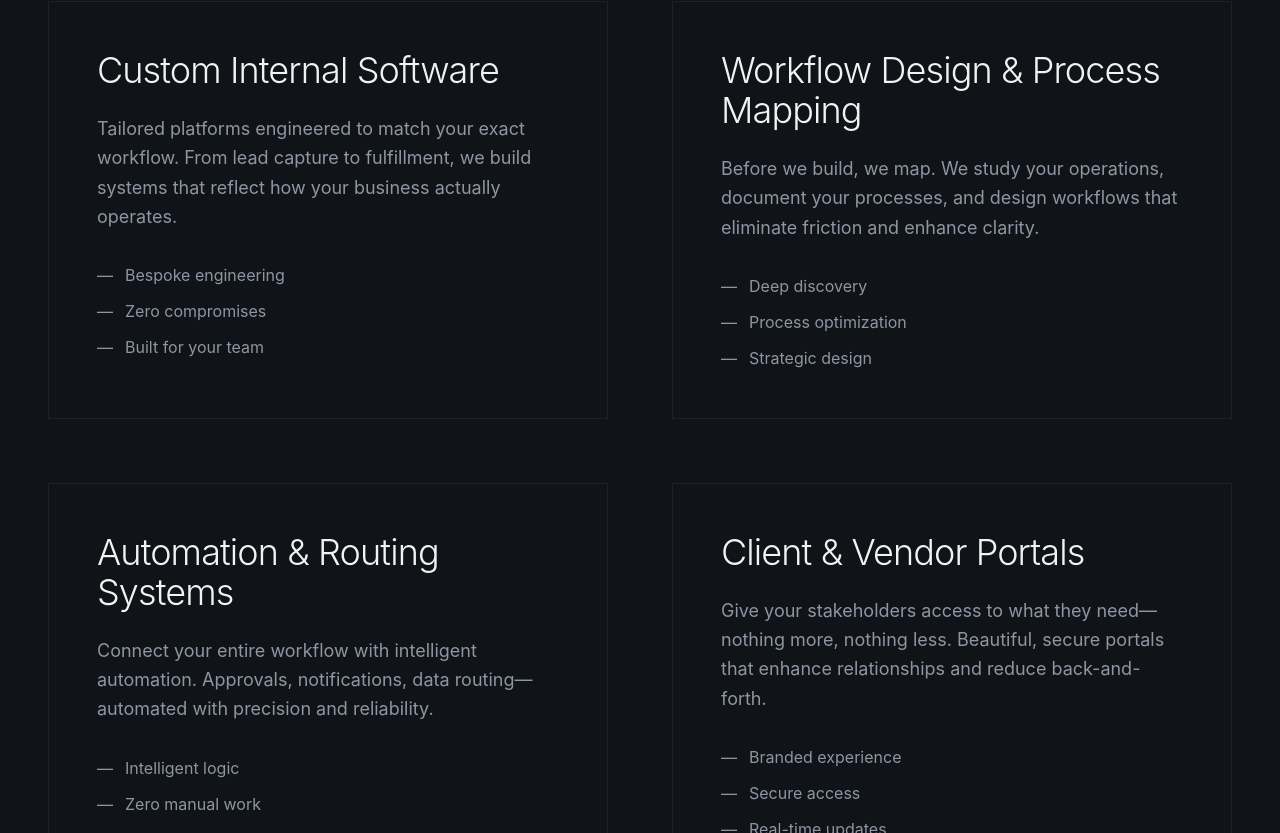
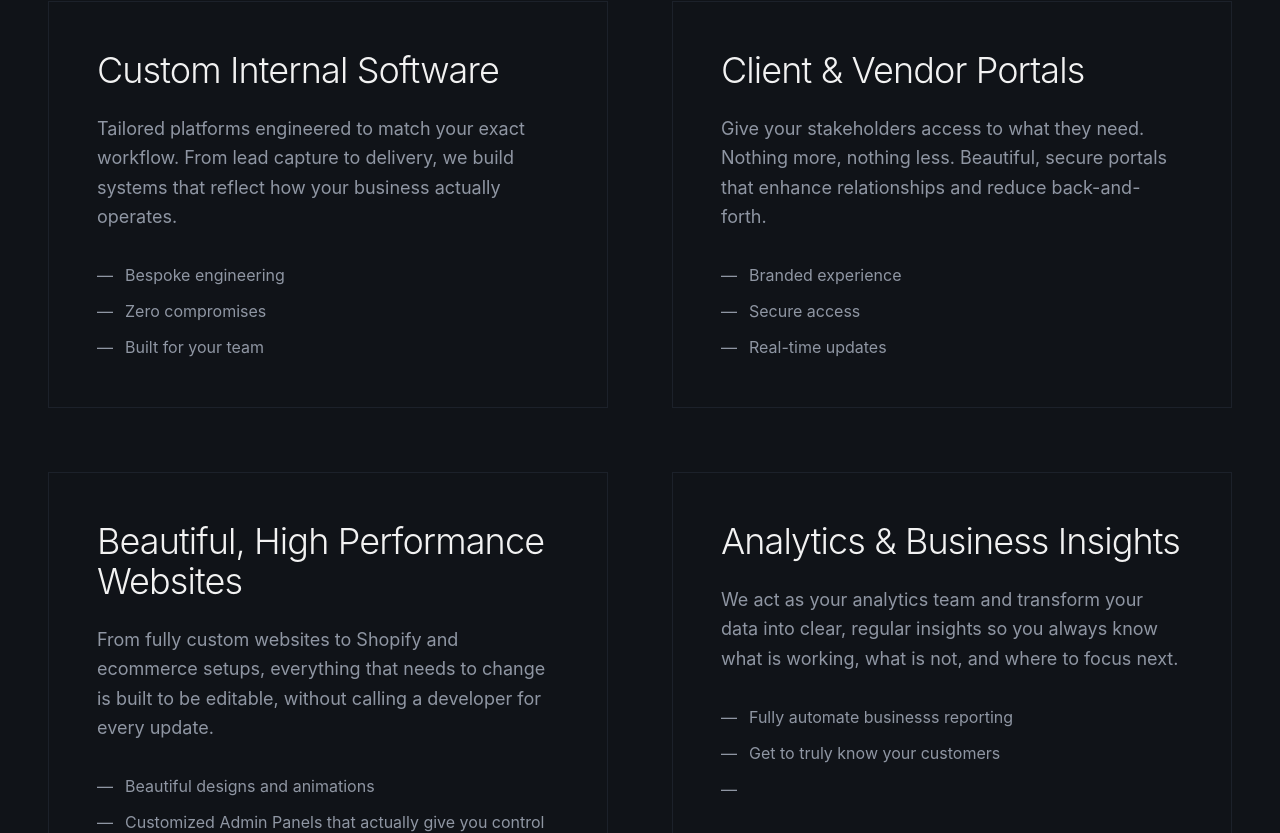
Before and after one commit to parthkacheria98/platify-core, a React (Vite) app: page /services in a window 1280 px wide. Shown: the part 527-1360 px from the top of the page. Built offline with nearby package versions, Linux system fonts and the light colour scheme.

Commit message:
content changes

```diff
--- a/src/pages/About.tsx
+++ b/src/pages/About.tsx
@@ -12,7 +12,7 @@ const About = () => {
       <section className="pt-32 md:pt-48 pb-24 md:pb-32 px-6 lg:px-12">
         <div className="max-w-6xl mx-auto">
           <div className="animate-fade-in-up">
-            <h1 className="mb-8 md:mb-12">About the Studio</h1>
+            <h1 className="mb-8 md:mb-12">About Platify</h1>
           </div>
 
           <div className="animate-fade-in-up delay-200">
@@ -31,7 +31,7 @@ const About = () => {
               <h2 className="mb-8">Our Philosophy</h2>
               <div className="space-y-6 text-muted-foreground text-lg leading-relaxed">
                 <p>
-                  Most businesses don't need more tools. They need fewer, better ones—systems that actually reflect how they work.
+                  Most businesses don't need more tools. They need fewer, better systems that actually reflect how they work.
                 </p>
                 <p>
                   We believe that clarity, precision, and craftsmanship matter. That software should be invisible when it works and obvious when it doesn't.
--- a/src/pages/Admin.tsx
+++ b/src/pages/Admin.tsx
@@ -17,7 +17,7 @@ const Admin = () => {
       // Initialize defaults if they don't exist
       if (!localStorage.getItem("blogPosts")) {
         const defaults = [
-          { id: "1", title: "The Cost of Operational Chaos", slug: "operational-clarity", excerpt: "Every spreadsheet, every Notion page, every scattered email trail—they all compound into something far more expensive than you realize.", category: "Operations", date: "2024-03-15", readTime: "8 min read", content: "", published: true },
+          { id: "1", title: "The Cost of Operational Chaos", slug: "operational-clarity", excerpt: "Every spreadsheet, every Notion page, every scattered email trail, all compound into something far more expensive than you realize.", category: "Operations", date: "2024-03-15", readTime: "8 min read", content: "", published: true },
           { id: "2", title: "Systems Over Solutions", slug: "systems-thinking", excerpt: "Most businesses don't need another tool. They need one system that reflects how they actually work.", category: "Strategy", date: "2024-03-10", readTime: "6 min read", content: "", published: true },
           { id: "3", title: "Redesigning Workflows for Scale", slug: "workflow-redesign", excerpt: "The workflows that got you here won't get you there. Here's how we approach workflow transformation.", category: "Process", date: "2024-03-05", readTime: "10 min read", content: "", published: true },
           { id: "4", title: "Why Bespoke Still Matters", slug: "bespoke-engineering", excerpt: "In a world of templates and low-code tools, custom engineering delivers clarity, control, and competitive advantage.", category: "Engineering", date: "2024-02-28", readTime: "7 min read", content: "", published: true },
--- a/src/pages/Services.tsx
+++ b/src/pages/Services.tsx
@@ -7,34 +7,24 @@ const Services = () => {
   const services = [
     {
       title: "Custom Internal Software",
-      description: "Tailored platforms engineered to match your exact workflow. From lead capture to fulfillment, we build systems that reflect how your business actually operates.",
+      description: "Tailored platforms engineered to match your exact workflow. From lead capture to delivery, we build systems that reflect how your business actually operates.",
       features: ["Bespoke engineering", "Zero compromises", "Built for your team"],
     },
     {
-      title: "Workflow Design & Process Mapping",
-      description: "Before we build, we map. We study your operations, document your processes, and design workflows that eliminate friction and enhance clarity.",
-      features: ["Deep discovery", "Process optimization", "Strategic design"],
-    },
-    {
-      title: "Automation & Routing Systems",
-      description: "Connect your entire workflow with intelligent automation. Approvals, notifications, data routing—automated with precision and reliability.",
-      features: ["Intelligent logic", "Zero manual work", "Reliable execution"],
-    },
-    {
       title: "Client & Vendor Portals",
-      description: "Give your stakeholders access to what they need—nothing more, nothing less. Beautiful, secure portals that enhance relationships and reduce back-and-forth.",
+      description: "Give your stakeholders access to what they need. Nothing more, nothing less. Beautiful, secure portals that enhance relationships and reduce back-and-forth.",
       features: ["Branded experience", "Secure access", "Real-time updates"],
     },
     {
-      title: "Dashboards & Reporting",
-      description: "See what matters. Custom dashboards and reporting systems that surface the insights you need to make faster, smarter decisions.",
-      features: ["Real-time visibility", "Custom metrics", "Actionable insights"],
+      title: "Beautiful, High Performance Websites",
+      description: "From fully custom websites to Shopify and ecommerce setups, everything that needs to change is built to be editable, without calling a developer for every update.",
+      features: ["Beautiful designs and animations", "Customized Admin Panels that actually give you control", "Seamless Integrations with your existing systems"],
     },
     {
-      title: "Complete Platform Build",
-      description: "End-to-end platform development—from discovery to deployment. One partner, one system, one fixed cost for a complete solution.",
-      features: ["White-glove service", "Fixed pricing", "Ongoing refinement"],
-    },
+      title: "Analytics & Business Insights",
+      description: "We act as your analytics team and transform your data into clear, regular insights so you always know what is working, what is not, and where to focus next.",
+      features: ["Fully automate businesss reporting", "Get to truly know your customers", ""],
+    }
   ];
 
   return (
@@ -50,7 +40,7 @@ const Services = () => {
 
           <div className="animate-fade-in-up delay-200">
             <p className="text-xl md:text-2xl text-muted-foreground max-w-3xl leading-relaxed font-light">
-              Premium engineering, white-glove approach, and platforms designed to fit your operations—not the other way around.
+            Bespoke platforms designed, built, and operated around how your business actually works.
             </p>
           </div>
         </div>
--- a/src/pages/Videos.tsx
+++ b/src/pages/Videos.tsx
@@ -97,7 +97,7 @@ const Videos = () => {
 
           <div className="animate-fade-in-up delay-200">
             <p className="text-xl md:text-2xl text-muted-foreground max-w-3xl leading-relaxed font-light">
-              See how custom platforms transform operations—from concept to execution.
+              See how custom platforms transform operations, from concept to execution.
             </p>
           </div>
         </div>
```
